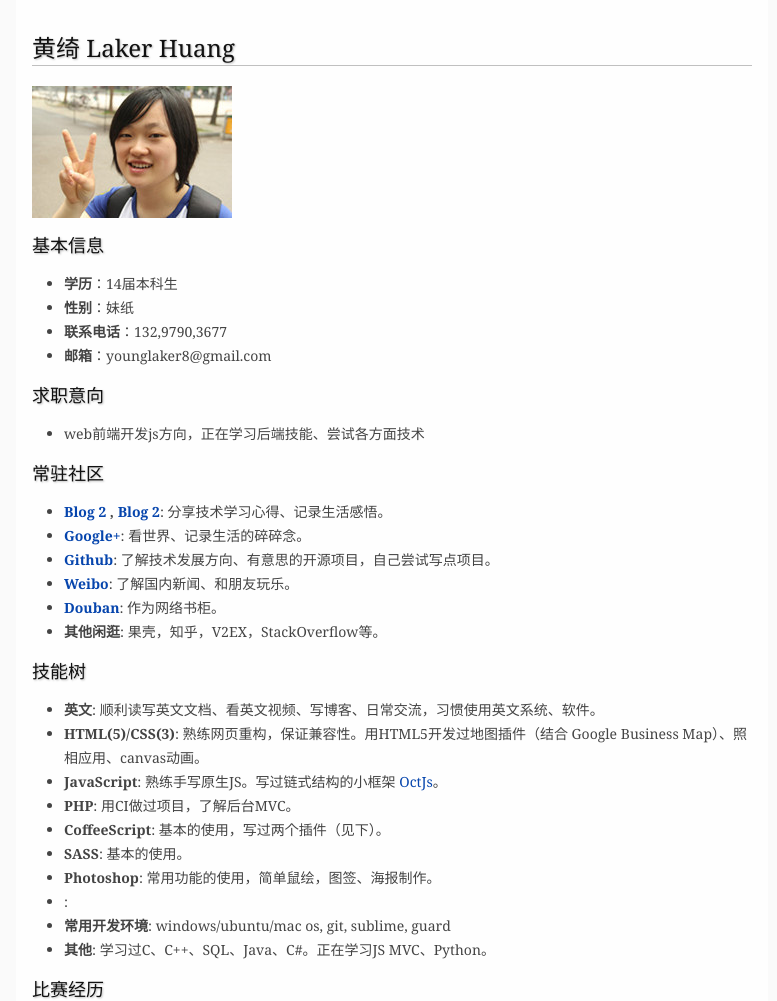
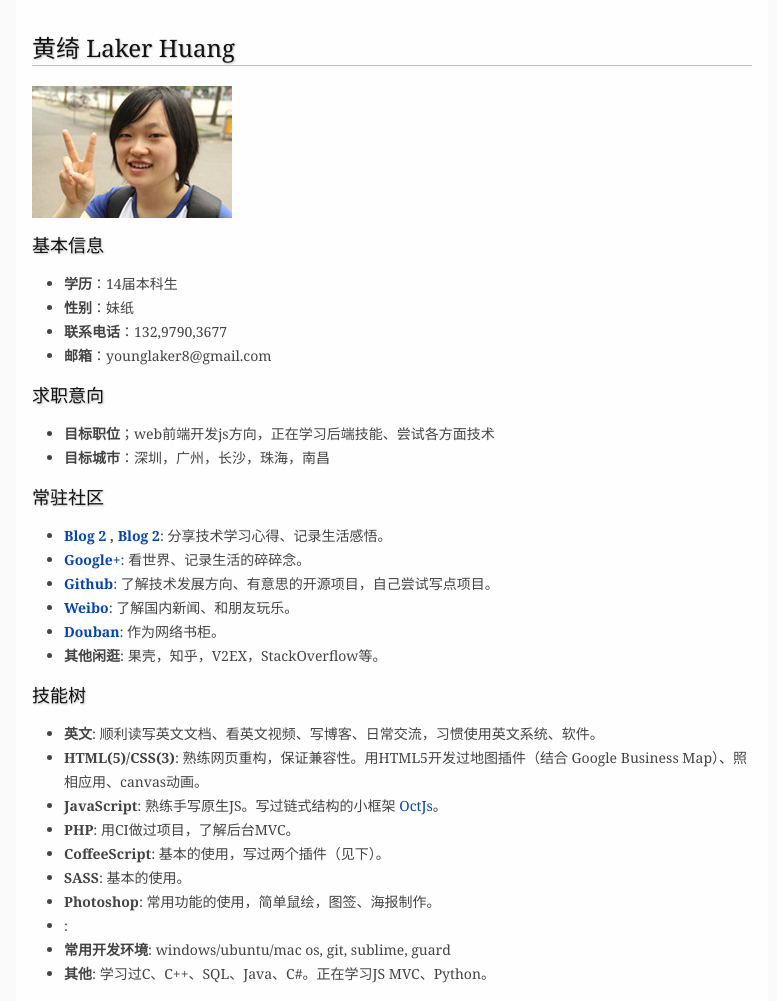
Before and after one commit to younglaker/younglaker.github.com, a plain HTML site: page resume.html in a window 1280 px wide. Shown: the top 1001 px of the page, without its empty margins (248-1025 px from the left). Drawn offline with Linux system fonts and the light colour scheme.

Commit message:
Update resume.html

```diff
--- a/resume.html
+++ b/resume.html
@@ -21,8 +21,8 @@
   </ul>
   <h3 id="_2"><!--del-->求职意向<!--/del> 已在SegmentFault实习，暂时不需要--></h3>
   <ul>
-   <li>web前端开发js方向，正在学习后端技能、尝试各方面技术</li>
-
+   <li><strong>目标职位</strong>；web前端开发js方向，正在学习后端技能、尝试各方面技术</li>
+   <li><strong>目标城市</strong>：深圳，广州，长沙，珠海，南昌</li>
   </ul>
   <h3 id="_3">常驻社区</h3>
   <ul>
```
